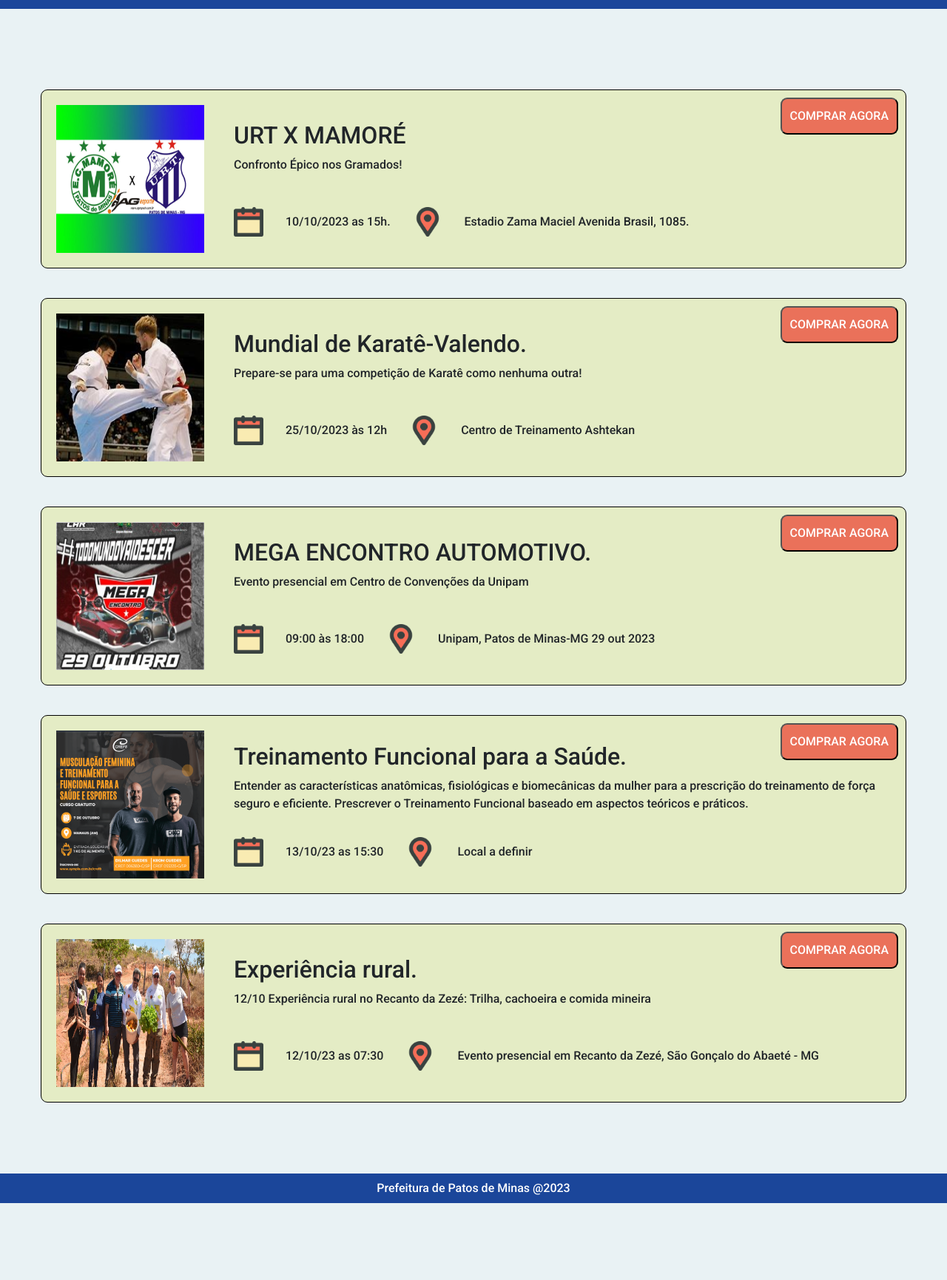
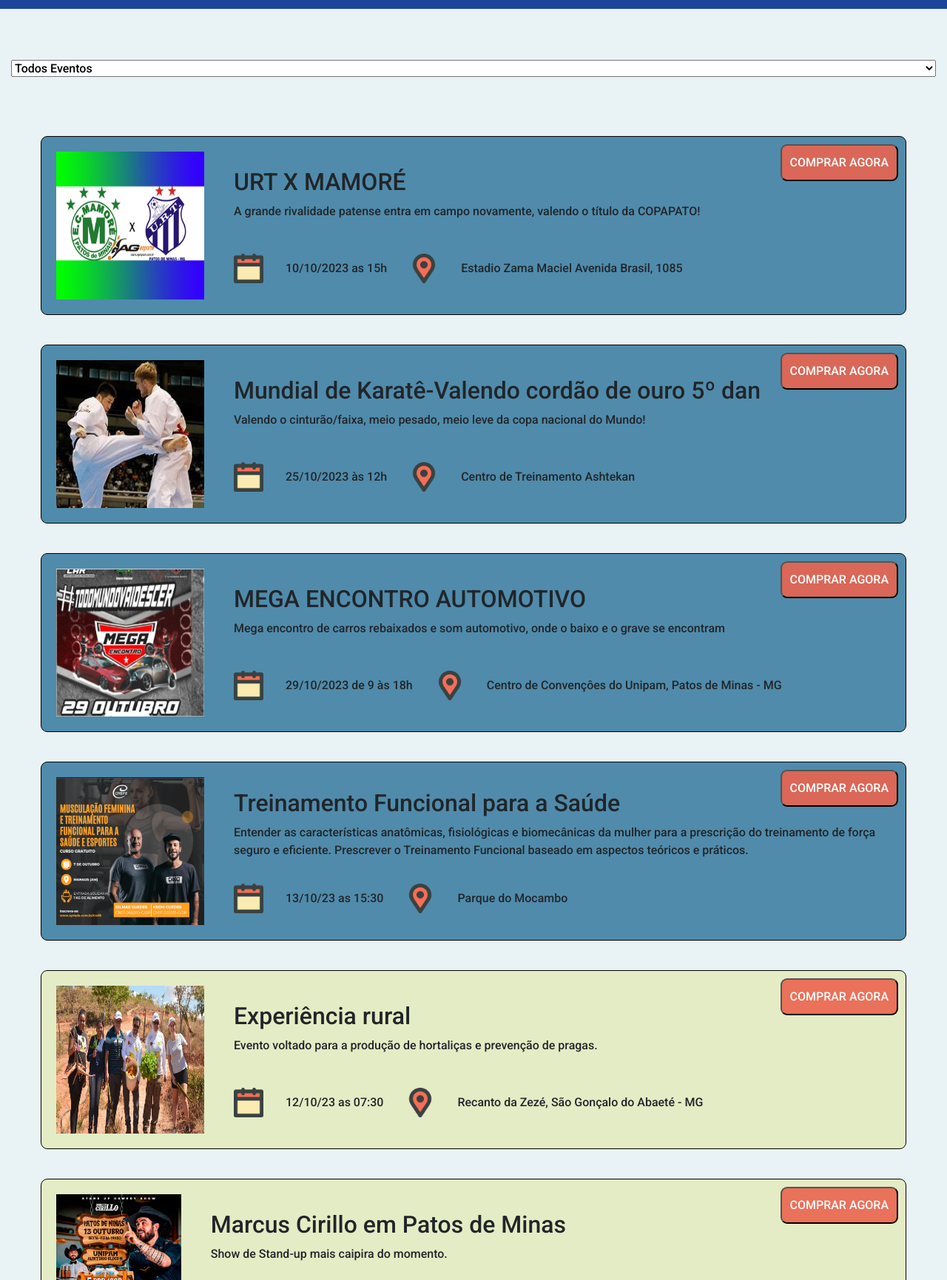
Before and after one commit to Baki51249/prefeitura-projeto-integrador, a plain HTML site: page eventos.html in a window 1280 px wide. Shown: the part 280-2011 px from the top of the page at 74% size. Before the commit the page ends 1907 px from the top, so only its background shows below. Drawn offline with nearby package versions, Linux system fonts and the light colour scheme.

Commit message:
Add files via upload

```diff
--- a/eventos.html
+++ b/eventos.html
@@ -39,130 +39,16 @@
     </nav>
   </header>
   <main class="container">
-    <ul class="eventos-lista">
-      <li class="evento-item">
-        <img src="img/classico11.jpg" alt="">
-        <div class="evento-texto">
-          <div>
-
-             <a href="https://www.ingressolive.com/login"target="_blank"><button >COMPRAR AGORA</button></a>
-            <h2>URT X MAMORÉ</h2>
-            <p>Confronto Épico nos Gramados!</p>
-          </div>
-
-          <ul>
-            <li>
-              <img src="img/data.png" alt="">
-              <p> 10/10/2023 as 15h.</p>
-            </li>
-            <li>
-              <img src="img/loc.png" alt="">
-              <p>Estadio Zama Maciel Avenida Brasil, 1085.</p>
-            </li>
-          </ul>
-
-        </div>
-
-      </li>
-      <li class="evento-item">
-        <img src="img/IMG-20230930-WA0033.jpg" alt="">
-        <div class="evento-texto">
-          <div>
-            <a href="https://www.ingressolive.com/login"target="_blank"><button >COMPRAR AGORA</button></a>
-            <h2>Mundial de Karatê-Valendo.</h2>
-            <p>Prepare-se para uma competição de Karatê como nenhuma outra!</p>
-          </div>
-          <ul>
-            <li>
-              <img src="img/data.png" alt="">
-              <p> 25/10/2023 às 12h</p>
-            </li>
-            <li>
-              <img src="img/loc.png" alt="">
-              <p>Centro de Treinamento Ashtekan</p>
-            </li>
-          </ul>
-        </div>
-
-
-      </li>
-      <li class="evento-item">
-        <img src="img/IMG-20230930-WA0041.jpg" alt="">
-        <div class="evento-texto">
-          <div>
-            <a href="https://www.ingressolive.com/login"target="_blank"><button >COMPRAR AGORA</button></a>
-            <h2> MEGA ENCONTRO AUTOMOTIVO.</h2>
-            <p>Evento presencial em Centro de Convenções da Unipam </p>
-          </div>
-          <ul>
-            <li>
-              <img src="img/data.png" alt="">
-              <p>09:00 às 18:00</p>
-            </li>
-            <li>
-              <img src="img/loc.png" alt="">
-              <p>Unipam, Patos de Minas-MG 29 out 2023 </p>
-            </li>
-          </ul>
-        </div>
-
-      </li>
-      <li class="evento-item">
-        <img src="img/Academia.jpg" alt="">
-        <div class="evento-texto">
-          <div>
-            <a href="https://www.ingressolive.com/login"target="_blank"><button >COMPRAR AGORA</button></a>
-            <h2>Treinamento Funcional para a Saúde. </h2>
-            <p>Entender as características anatômicas, fisiológicas e biomecânicas da mulher para a prescrição do
-              treinamento de força seguro e eficiente.
-              Prescrever o Treinamento Funcional baseado em aspectos teóricos e práticos.</p>
-          </div>
-          <ul>
-            <li>
-              <img src="img/data.png" alt="">
-              <p>13/10/23 as 15:30</p>
-            </li>
-            <li>
-              <img src="img/loc.png" alt="">
-              <p>Local a definir</p>
-            </li>
-          </ul>
-
-
-
-        </div>
-
-      </li>
-      <li class="evento-item">
-        <img src="img/Screenshot.jpg" alt="">
-        <div class="evento-texto">
-          <div>
-            <a href="https://www.ingressolive.com/login"target="_blank"><button >COMPRAR AGORA</button></a>
-            <h2>Experiência rural.</h2>
-            <p>12/10 Experiência rural no Recanto da Zezé: Trilha, cachoeira e comida mineira </p>
-          </div>
-          <ul>
-            <li>
-              <img src="img/data.png" alt="">
-              <p> 12/10/23 as 07:30 </p>
-            </li>
-            <li>
-              <img src="img/loc.png" alt="">
-
-              <p>Evento presencial em Recanto da Zezé, São Gonçalo do Abaeté - MG</p>
-            </li>
-          </ul>
-
-
-        </div>
-
-      </li>
+    <select class="select" id="filtro" onchange="filtrar()">
+      <option value="0">Todos Eventos</option>
+      <option value="1">Culturais</option>
+      <option value="2">Esportivo</option>
+    </select>
+    <ul class="eventos-lista" id="eventos">
     </ul>
-    </div>
-
-
   </main>
   <footer>Prefeitura de Patos de Minas @2023</footer>
+  <script src="eventos.js"></script>
 </body>
 
 </html>
--- /dev/null
+++ b/eventos.js
@@ -0,0 +1,220 @@
+/*1 - cultural/ 2 - esportivo*/
+
+var evento1 = {
+    nome: "URT X MAMORÉ",
+    desc: "A grande rivalidade patense entra em campo novamente, valendo o título da COPAPATO!",
+    data: "10/10/2023 as 15h",
+    local: "Estadio Zama Maciel Avenida Brasil, 1085",
+    imagem: "img/classico11.jpg",
+    classif: 2
+}
+
+var evento2 = {
+    nome: "Mundial de Karatê-Valendo cordão de ouro 5º dan",
+    desc: "Valendo o cinturão/faixa, meio pesado, meio leve da copa nacional do Mundo!",
+    data: "25/10/2023 às 12h",
+    local: "Centro de Treinamento Ashtekan",
+    imagem: "img/IMG-20230930-WA0033.jpg",
+    classif: 2
+}
+
+var evento3 = {
+    nome: "MEGA ENCONTRO AUTOMOTIVO",
+    desc: "Mega encontro de carros rebaixados e som automotivo, onde o baixo e o grave se encontram ",
+    data: "29/10/2023 de 9 às 18h",
+    local: "Centro de Convençôes do Unipam, Patos de Minas - MG",
+    imagem: "img/IMG-20230930-WA0041.jpg",
+    classif: 2
+}
+
+var evento4 = {
+    nome: "Treinamento Funcional para a Saúde",
+    desc: "Entender as características anatômicas, fisiológicas e biomecânicas da mulher para a prescrição do treinamento de força seguro e eficiente. Prescrever o Treinamento Funcional baseado em aspectos teóricos e práticos.",
+    data: "13/10/23 as 15:30",
+    local: "Parque do Mocambo",
+    imagem: "img/Academia.jpg",
+    classif: 2
+}
+
+var evento5 = {
+    nome: "Experiência rural",
+    desc: "Evento voltado para a produção de hortaliças e prevenção de pragas.",
+    data: "12/10/23 as 07:30",
+    local: "Recanto da Zezé, São Gonçalo do Abaeté - MG",
+    imagem: "img/Screenshot.jpg",
+    classif: 1
+}
+
+var evento6 = {
+    nome: "Marcus Cirillo em Patos de Minas",
+    desc: "Show de Stand-up mais caipira do momento.",
+    data: "15/10/2023 às 22:00",
+    local: "UNIPAM - Auditório Bloco N. Rua Major Gote, 808 - Caiçaras",
+    imagem: "img/MarcusCirilo.jpg",
+    classif: 1
+}
+
+var evento7 = {
+    nome: "Roupa Nova 40 Anos em Patos De Minas",
+    desc: "Show de comemoração dos 40 anos de sucesso.",
+    data: "20/10/2023 às 22h",
+    local: "Centro de Convenções e Eventos UNIPAM - Patos De Minas - MG",
+    imagem: "img/RoupaNova.jpg",
+    classif: 1
+}
+
+var evento8 = {
+    nome: "Show com PITTY em Patos De Minas",
+    desc: "Show de comemoração dos 40 anos de sucesso. ",
+    data: "25/11/2023 às 20h",
+    local: "Centro de Convenções e Eventos UNIPAM - Patos De Minas - MG",
+    imagem: "img/Pitty.jpg",
+    classif: 1
+}
+
+var listaeventos = [evento1, evento2, evento3, evento4, evento5, evento6, evento7, evento8]
+var listaElemento = document.getElementById("eventos")
+var filtro = document.getElementById("filtro")
+
+listaeventos.forEach(evento=>{
+    var li = document.createElement("li")
+    li.className = "evento-item"
+    li.innerHTML = `
+    <img src="${evento.imagem}" alt="">
+    <div class="evento-texto">
+      <div>
+        <a href="https://www.ingressolive.com/login"target="_blank"><button >COMPRAR AGORA</button></a>
+        <h2>${evento.nome}</h2>
+        <p>${evento.desc} </p>
+      </div>
+      <ul>
+        <li>
+          <img src="img/data.png" alt="">
+          <p> ${evento.data} </p>
+        </li>
+        <li>
+          <img src="img/loc.png" alt="">
+
+          <p>${evento.local}</p>
+        </li>
+      </ul>
+    </div>`
+    listaElemento.appendChild(li);
+    if (evento.classif == 1){
+        li.style.backgroundColor = "#E4ECC5";
+    }
+    else{
+        li.style.backgroundColor = "#508BAB"
+    }
+    console.log(li)
+})
+
+function filtrar(){
+    if (filtro.value == 0){
+        listaElemento.innerHTML = ``
+        listaeventos.forEach(evento=>{
+            var li = document.createElement("li")
+            li.className = "evento-item"
+            li.innerHTML = `
+            <img src="${evento.imagem}" alt="">
+            <div class="evento-texto">
+              <div>
+                <a href="https://www.ingressolive.com/login"target="_blank"><button >COMPRAR AGORA</button></a>
+                <h2>${evento.nome}</h2>
+                <p>${evento.desc} </p>
+              </div>
+              <ul>
+                <li>
+                  <img src="img/data.png" alt="">
+                  <p> ${evento.data} </p>
+                </li>
+                <li>
+                  <img src="img/loc.png" alt="">
+
+                  <p>${evento.local}</p>
+                </li>
+              </ul>
+            </div>`
+            listaElemento.appendChild(li);
+            if (evento.classif == 1){
+                li.style.backgroundColor = "#E4ECC5";
+            }
+            else{
+                li.style.backgroundColor = "#508BAB"
+            }
+
+        })
+    }
+else if (filtro.value == 1){
+    listaElemento.innerHTML = ``
+    listaeventos.forEach(evento=>{
+        if (evento.classif == 1){
+            var li = document.createElement("li")
+            li.className = "evento-item"
+            li.innerHTML = `
+            <img src="${evento.imagem}" alt="">
+            <div class="evento-texto">
+                <div>
+                <a href="https://www.ingressolive.com/login"target="_blank"><button >COMPRAR AGORA</button></a>
+                <h2>${evento.nome}</h2>
+                <p>${evento.desc} </p>
+                </div>
+                <ul>
+                <li>
+                    <img src="img/data.png" alt="">
+                    <p> ${evento.data} </p>
+                </li>
+                <li>
+                    <img src="img/loc.png" alt="">
+
+                    <p>${evento.local}</p>
+                </li>
+                </ul>
+            </div>`
+            listaElemento.appendChild(li);
+            if (evento.classif == 1){
+                li.style.backgroundColor = "#E4ECC5";
+            }
+            else{
+                li.style.backgroundColor = "#508BAB"
+            }
+        }
+    })
+}
+else if (filtro.value == 2){
+    listaElemento.innerHTML = ``
+    listaeventos.forEach(evento=>{
+        if (evento.classif == 2){
+            var li = document.createElement("li")
+            li.className = "evento-item"
+            li.innerHTML = `
+            <img src="${evento.imagem}" alt="">
+            <div class="evento-texto">
+                <div>
+                <a href="https://www.ingressolive.com/login"target="_blank"><button >COMPRAR AGORA</button></a>
+                <h2>${evento.nome}</h2>
+                <p>${evento.desc} </p>
+                </div>
+                <ul>
+                <li>
+                    <img src="img/data.png" alt="">
+                    <p> ${evento.data} </p>
+                </li>
+                <li>
+                    <img src="img/loc.png" alt="">
+
+                    <p>${evento.local}</p>
+                </li>
+                </ul>
+            </div>`
+            listaElemento.appendChild(li);
+            if (evento.classif == 1){
+                li.style.backgroundColor = "#E4ECC5";
+            }
+            else{
+                li.style.backgroundColor = "#508BAB"
+            }
+        }
+    })
+}
+}
```
Also changed, not shown: img/MarcusCirilo.jpg (added), img/Pitty.jpg (added), img/RoupaNova.jpg (added).
